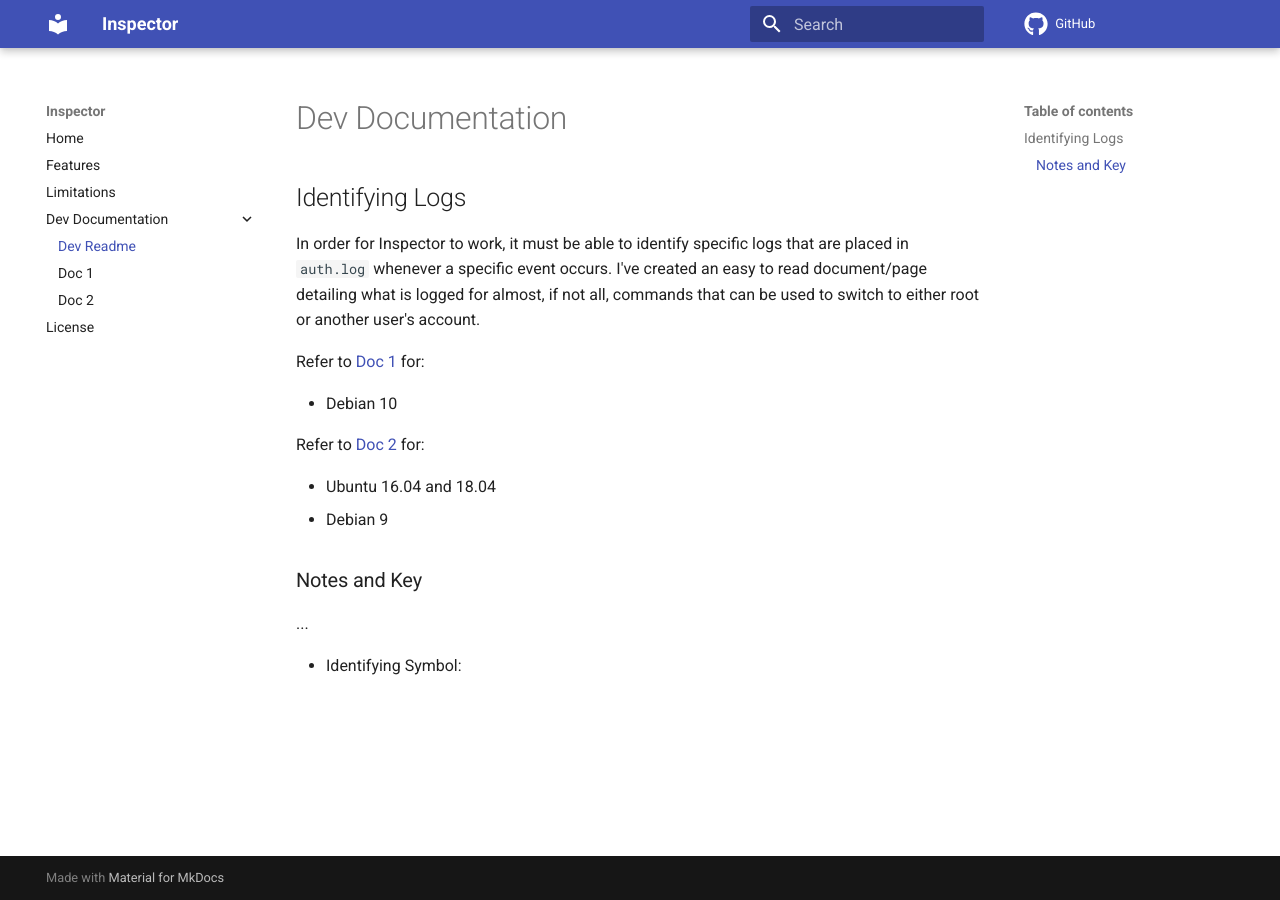
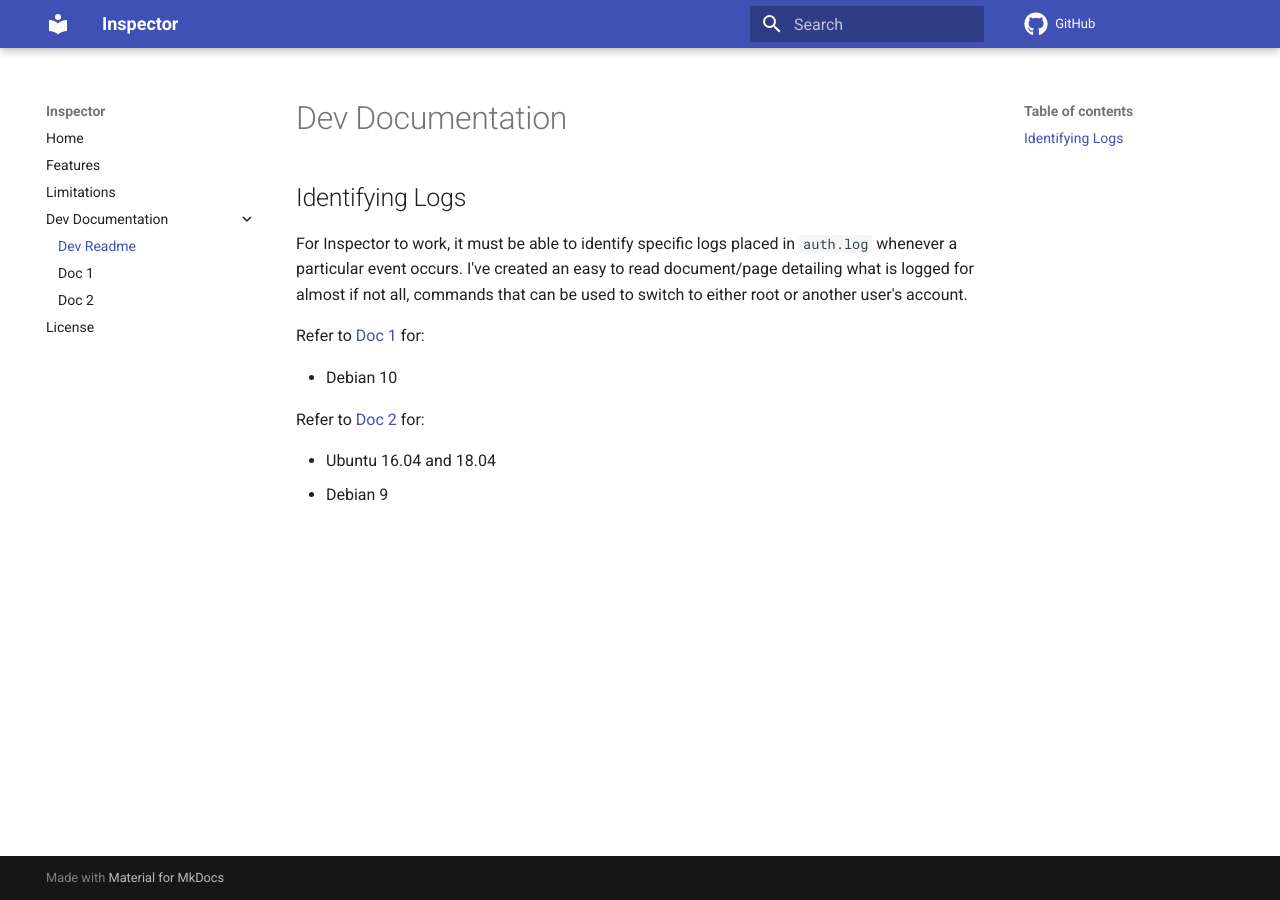
Before and after one commit to StrangeRanger/inspector, an MkDocs documentation site: the page built from docs/dev-docs/index.md, in a window 1280 px wide. Built offline with MkDocs 1.6.1 and Material for MkDocs 9.7.7, drawn with Linux system fonts in a browser that asks for light colours; comment, search, counter and statistics services are not loaded.

Commit message:
Final draft

```diff
--- a/docs/dev-docs/index.md
+++ b/docs/dev-docs/index.md
@@ -2,7 +2,7 @@
 
 ## Identifying Logs
 
-In order for Inspector to work, it must be able to identify specific logs that are placed in `auth.log` whenever a specific event occurs. I've created an easy to read document/page detailing what is logged for almost, if not all, commands that can be used to switch to either root or another user's account.
+For Inspector to work, it must be able to identify specific logs placed in `auth.log` whenever a particular event occurs. I've created an easy to read document/page detailing what is logged for almost if not all, commands that can be used to switch to either root or another user's account.
 
 Refer to [Doc 1](doc-1.md) for:
 
@@ -12,9 +12,3 @@ Refer to [Doc 2](doc-2.md) for:
 
 * Ubuntu 16.04 and 18.04
 * Debian 9
-
-### Notes and Key
-
-...
-
-* Identifying Symbol:
```
Also changed, not shown: docs/features.md (+2 -2 lines).
